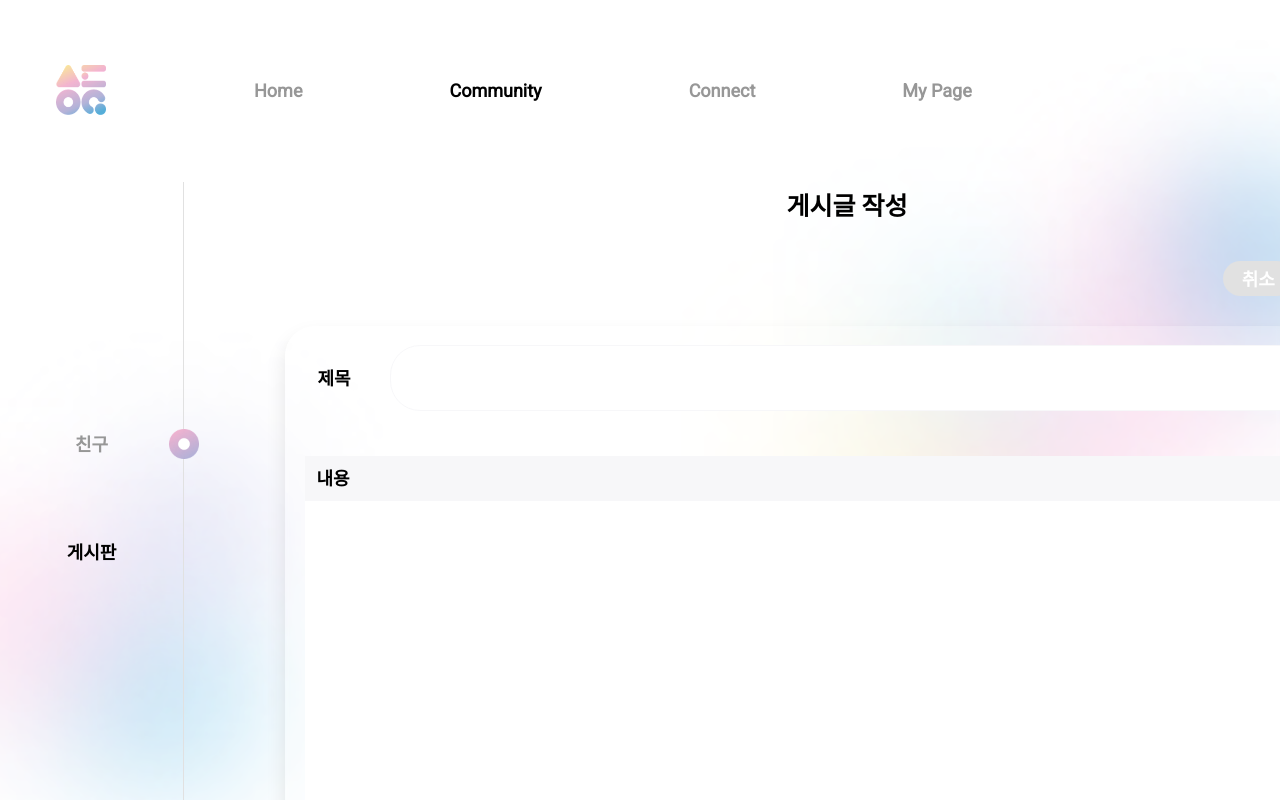
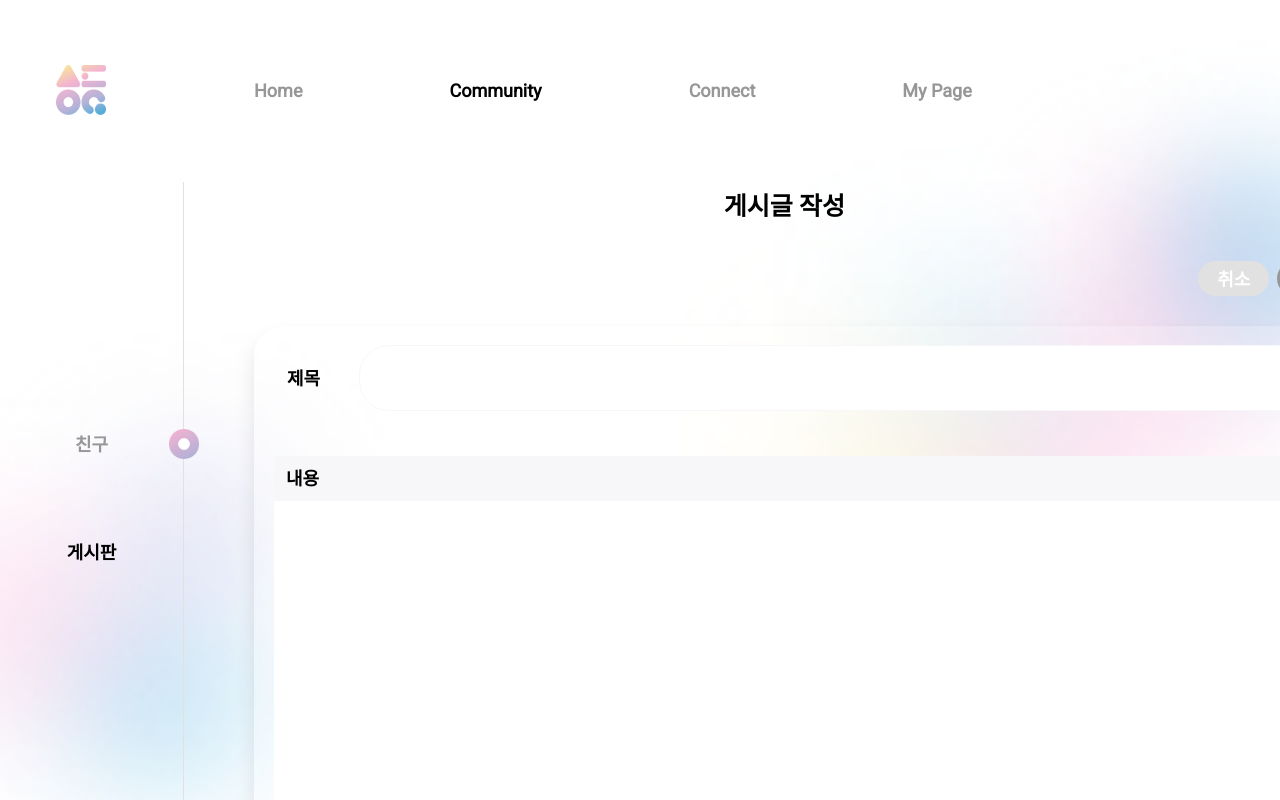
Before and after one commit to stockOneQ/front, a Next.js app: page /community/board/new in a window 1280 px wide. Shown: the top 800 px of the page. Built offline with nearby package versions, Linux system fonts and the light colour scheme.

Commit message:
design(community): 게시글 작성 페이지 수정

```diff
--- a/components/community/Board/New/Editor/style.ts
+++ b/components/community/Board/New/Editor/style.ts
@@ -1,15 +1,14 @@
 import styled from 'styled-components';
 
 export const Box = styled.div`
+  width: 94%;
   display: flex;
   flex-direction: column;
-  justify-content: center;
-  align-items: center;
+
+  padding-left: 1rem;
 `;
 
 export const ActionButtonGroup = styled.div`
-  width: 90%;
-
   display: flex;
   justify-content: end;
   align-items: center;
@@ -19,7 +18,7 @@ export const ActionButtonGroup = styled.div`
   font-size: 1.8rem;
   font-weight: 600;
   padding-bottom: 3rem;
-  margin-right: 1.5rem;
+  margin-right: 2rem;
 `;
 
 export const Button = styled.button<{ disabled?: boolean }>`
```
